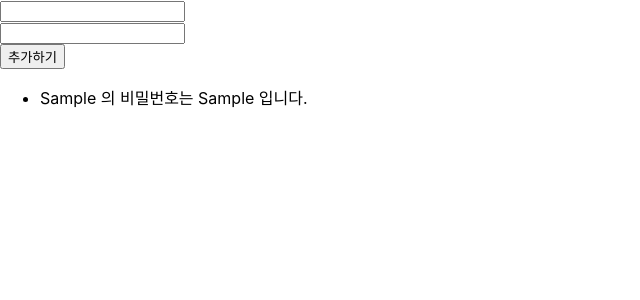
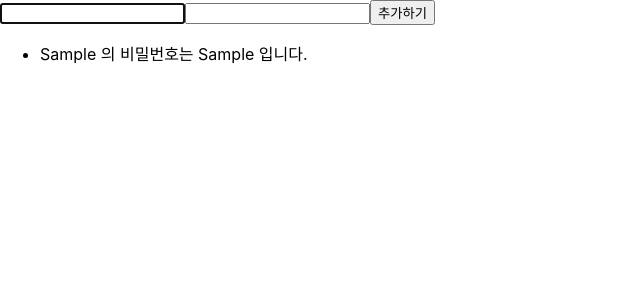
Before and after one commit to dev-garam/react-tutoring, a React (Create React App) app: page / in a window 1280 px wide. Both pictures are taken after typing "Sample", "Sample" into the empty fields and a click on the button "추가하기". Shown: the top 300 px of the page, without its empty margins (0-640 px from the left). Built offline with nearby package versions, Linux system fonts and the light colour scheme.

Commit message:
react 16 이전버전 dom 가져오는 방법

```diff
--- a/src/App.js
+++ b/src/App.js
@@ -1,12 +1,14 @@
 import React, { Component } from 'react'
 
 class App extends Component {
+  id = 1
   state = {
     username: '',
     password : '',
-    id : 0,
     list : [],
   }
+
+  usernameInput = null
 
   handleChange = (e) => {
     const {value, name} = e.target
@@ -16,37 +18,40 @@ class App extends Component {
 
   }
 
-  handleInsert = () => {
-		const {list, username, password, id} = this.state
+  handleInsert = (e) => {
+    e.preventDefault()
+    const {list, username, password} = this.state
+
 		this.setState({
-      id: id + 1,
 			list: list.concat({
-        id,
 				username,
         password,
+        id : this.id
 			}),
 			username: '',
-			password: '',
-		})
+      password: '',
+    })
+    this.id++
+    console.log(this.usernameInput)
+    this.usernameInput.focus()
 	}
 
   render() {
-
+    const {list, username, password} = this.state
     return (
 
       <div>
-        <input type="text" value={this.state.username} name="username" onChange={this.handleChange}/>
-        <br />
-        <input type="text" value={this.state.password} name="password" onChange={this.handleChange}/>
-        <br />
-        <button onClick={this.handleInsert}>추가하기</button>
-
+        <form onSubmit={this.handleInsert}>
+          <input type="text" value={username} name="username" onChange={this.handleChange} ref={(ref) => (this.usernameInput = ref)}/>
+          <input type="text" value={password} name="password" onChange={this.handleChange} />
+          <button type="submit">추가하기</button>
+        </form>
         <ul>
           {
-            this.state.list.map((item, index) => {
+            list.map((user) => {
               return (
-                <li key={item.id}>
-                  {item.username} 의 비밀번호는 {item.password} 입니다.
+                <li key={user.id}>
+                  {user.username} 의 비밀번호는 {user.password} 입니다.
                 </li>
               )
             })
```
